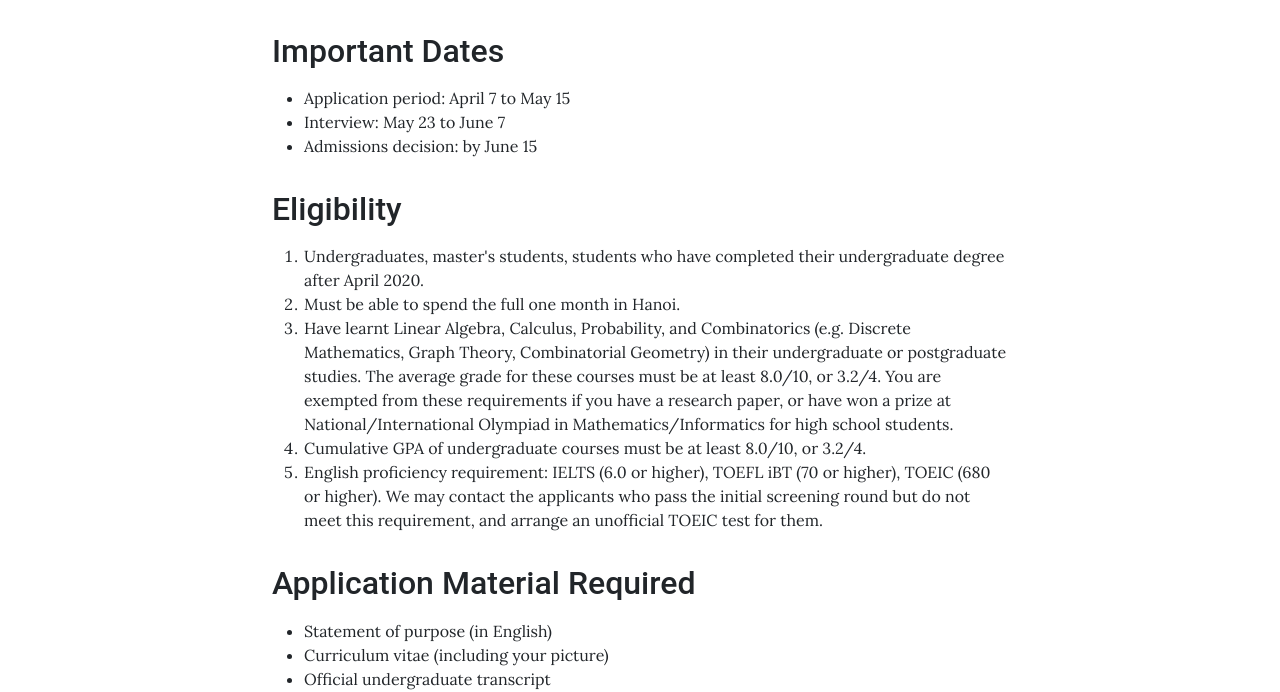
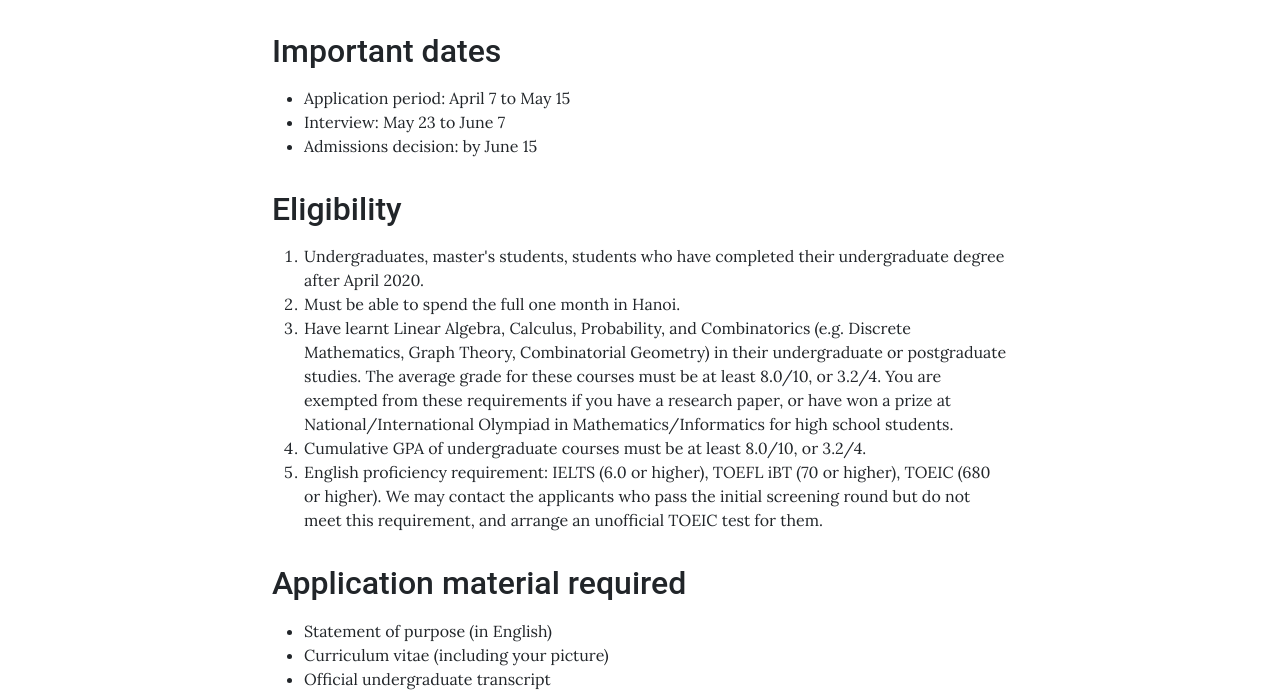
Before and after one commit to adm-vietnam/adm-vietnam.github.io, a Jekyll site: the page built from pages/Apply.md, in a window 1280 px wide. Shown: the part 259-951 px from the top of the page. Built offline with Jekyll 4.4.1, drawn with Linux system fonts in a browser that asks for light colours.

```diff
--- a/pages/Apply.md
+++ b/pages/Apply.md
@@ -9,7 +9,7 @@ permalink: /Apply/
 toc: false
 # tags: [tags are reserved for posts so this one will not show up]
 ---
-## Important Dates
+## Important dates
 - Application period: April 7 to May 15
 - Interview: May 23 to June 7
 - Admissions decision: by June 15
@@ -24,7 +24,7 @@ toc: false
 </ol>
 
 
-## Application Material Required
+## Application material required
 - Statement of purpose (in English)
 - Curriculum vitae (including your picture)
 - Official undergraduate transcript
```
